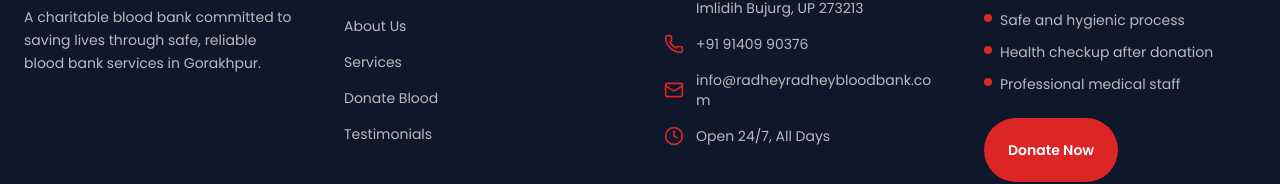
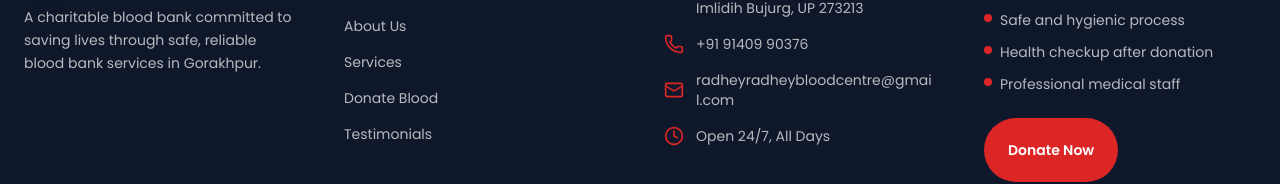
Before and after one commit to kanXer/Radhe-Redhe-Blood-Bank, a Next.js app: page / in a window 1280 px wide. Shown: the part 6540-6724 px from the top of the page. Built offline with nearby package versions, Linux system fonts and the light colour scheme.

Commit message:
Update contact email in Footer component

```diff
--- a/src/components/Footer.tsx
+++ b/src/components/Footer.tsx
@@ -62,7 +62,7 @@
               </li>
               <li className="flex items-center gap-2.5 sm:gap-3">
                 <Mail className="w-4 h-4 sm:w-5 sm:h-5 text-primary shrink-0" />
-                <span className="text-white/70 text-xs sm:text-sm break-all">info@radheyradheybloodbank.com</span>
+                <span className="text-white/70 text-xs sm:text-sm break-all">radheyradheybloodcentre@gmail.com</span>
               </li>
               <li className="flex items-center gap-2.5 sm:gap-3">
                 <Clock className="w-4 h-4 sm:w-5 sm:h-5 text-primary shrink-0" />
```
